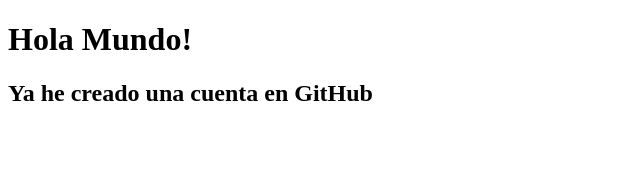
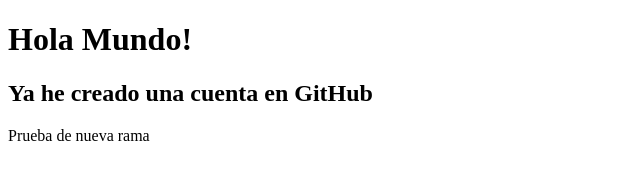
Before and after one commit to mis-cursos/curso_git, a plain HTML site: page index.html in a window 1280 px wide. Shown: the whole page, without its empty margins (0-640 px from the left). Drawn offline with Linux system fonts and the light colour scheme.

Commit message:
Prueba de nueva rama

```diff
--- a/index.html
+++ b/index.html
@@ -8,6 +8,6 @@
 
   <h1>Hola Mundo!</h1>
   <h2><strong>Ya he creado una cuenta en GitHub</strong></h2>
-
+  <p>Prueba de nueva rama</p>
 </body>
 </html>
```
